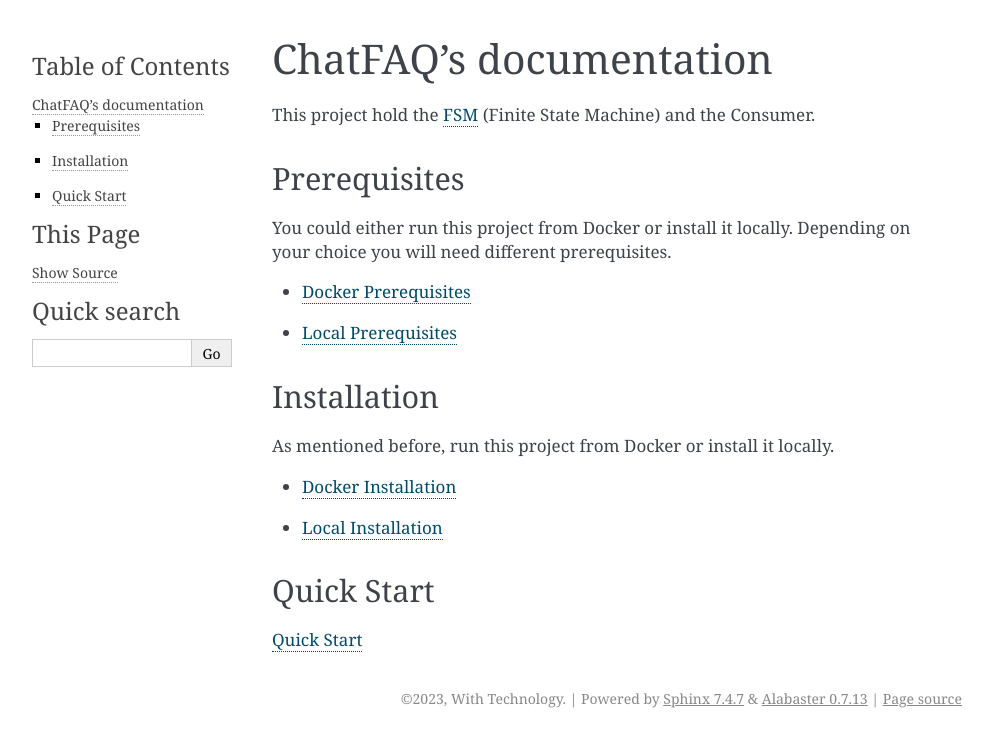
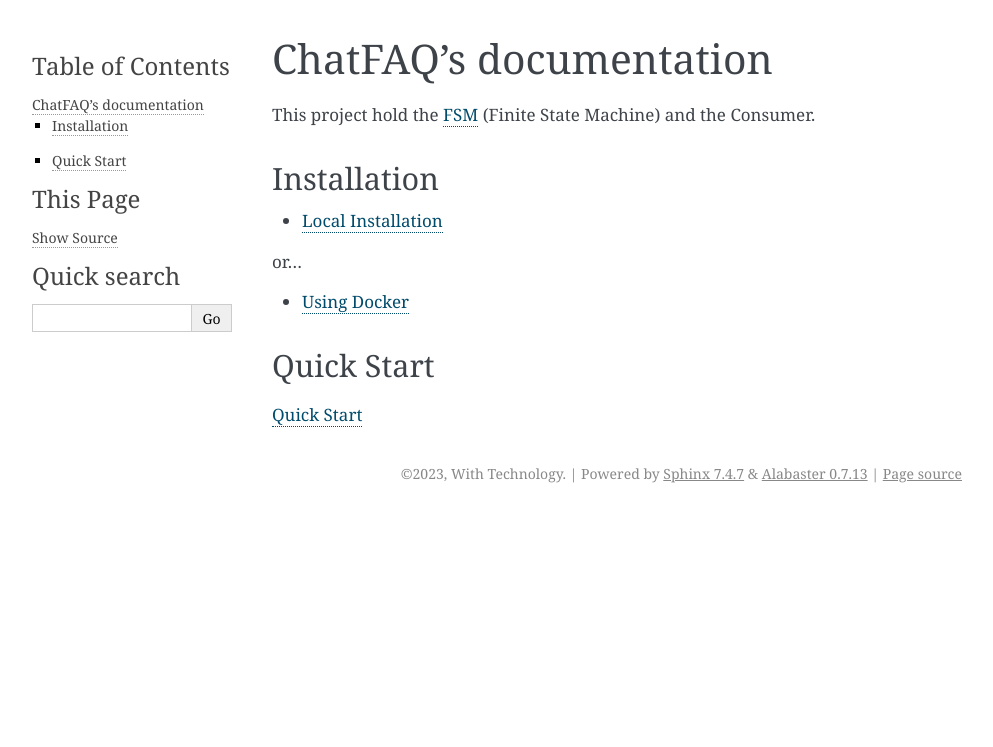
Before and after one commit to ChatFAQ/ChatFAQ, a Sphinx documentation site: the page built from doc/source/modules/back/index.rst, in a window 1280 px wide. Shown: the top 747 px of the page, without its empty margins (148-1141 px from the left). Built offline with Sphinx 7.4.7, drawn with Linux system fonts in a browser that asks for light colours; pages that are not in the unit, such as notebooks, are missing from menus; the version number is read from the project's files by our own code.

Commit message:
flatting out the docs

```diff
--- a/doc/source/modules/back/index.rst
+++ b/doc/source/modules/back/index.rst
@@ -8,22 +8,14 @@ ChatFAQ's documentation
 
 This project hold the :ref:`FSM <FSM Core>` (Finite State Machine) and the Consumer.
 
-Prerequisites
---------------------------
-
-You could either run this project from Docker or install it locally. Depending on your choice you will need different prerequisites.
-
-- :ref:`Docker Prerequisites`
-- :ref:`Local Prerequisites`
-
-
 Installation
 --------------------------
 
-As mentioned before, run this project from Docker or install it locally.
+- :ref:`Local Installation`
 
-- :ref:`Docker Installation`
-- :ref:`Local Installation`
+or...
+
+- :ref:`Using Docker <Docker Installation>`
 
 Quick Start
 --------------------------
--- a/doc/source/modules/back/prerequisites_docker.rst
+++ /dev/null
@@ -1,6 +0,0 @@
-Docker Prerequisites
-====================
-
-
-- Docker
-- docker-compose
```
Also changed, not shown: doc/source/modules/back/installation_docker.rst (+9 -0 lines), doc/source/modules/back/installation_local.rst (+14 -0 lines), doc/source/modules/back/prerequisites_local.rst (deleted, +0 -9 lines).
